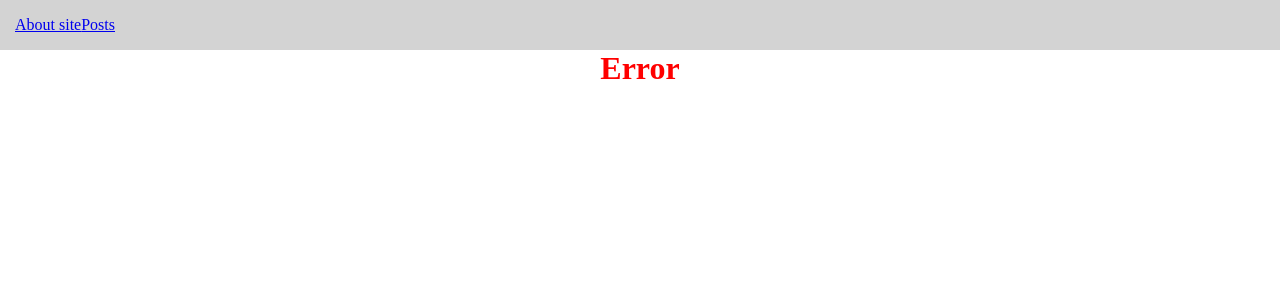
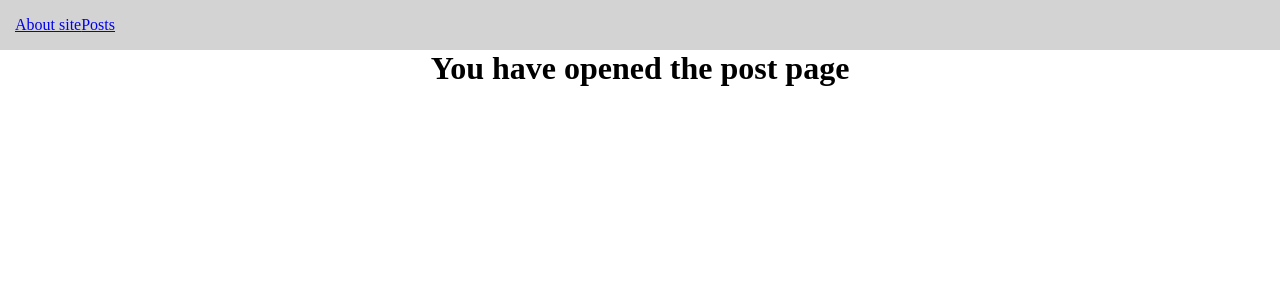
Before and after one commit to AndreyChim/react-fund-course, a React (Create React App) app: page /posts/1 in a window 1280 px wide. Before the commit this address led to /error. Shown: the top 300 px of the page. Built offline with nearby package versions, Linux system fonts and the light colour scheme.

Commit message:
Create PostIdPage component

```diff
--- a/src/components/AppRouter.jsx
+++ b/src/components/AppRouter.jsx
@@ -3,12 +3,14 @@ import About from "../pages/About";
 import Posts from "../pages/Posts";
 import Error from '../pages/Error';
 import { Route, Routes, Navigate } from "react-router-dom";
+import PostIdPage from '../pages/PostIdPage';
 
 const AppRouter = () => {
   return (
       <Routes>
           <Route path='/about' element={<About />} />
           <Route path='/posts' element={<Posts />} />
+          <Route path='/posts/:id' element={<PostIdPage />} />
           <Route path='/error' element={<Error />} />
           <Route path='*' element={<Navigate to='/error' replace />} />
       </Routes>
--- a/src/components/PostItem.jsx
+++ b/src/components/PostItem.jsx
@@ -1,10 +1,10 @@
 import React from 'react'
 import MyButton from './UI/button/MyButton'
-
-// const PostItem = (props) => {
-  // Destructure props
+import {useNavigate} from "react-router-dom";
 
 const PostItem = ({number, post, remove}) => {
+  const router = useNavigate()
+
   return (
     <div className="post">
       <div className="post__content">
@@ -14,7 +14,7 @@ const PostItem = ({number, post, remove}) => {
         </div>
       </div>
       <div className="post__btns">
-        <MyButton onClick={() => remove(post)}>
+        <MyButton onClick={() => router(`/posts/${post.id}`)}>
           Open
         </MyButton>
         <MyButton onClick={() => remove(post)}>
--- /dev/null
+++ b/src/pages/PostIdPage.jsx
@@ -0,0 +1,15 @@
+import React from 'react'
+import { useParams } from 'react-router-dom'
+
+const PostIdPage = () => {
+  const params = useParams()
+  console.log(params)
+  // console.log(params.id)
+  return (
+    <div>
+      <h1>You have opened the post page</h1>
+    </div>
+  )
+}
+
+export default PostIdPage
```
